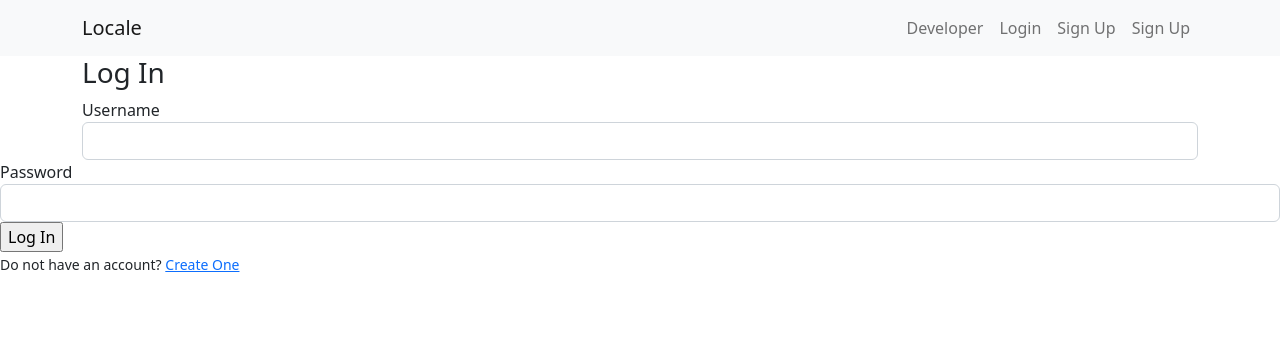
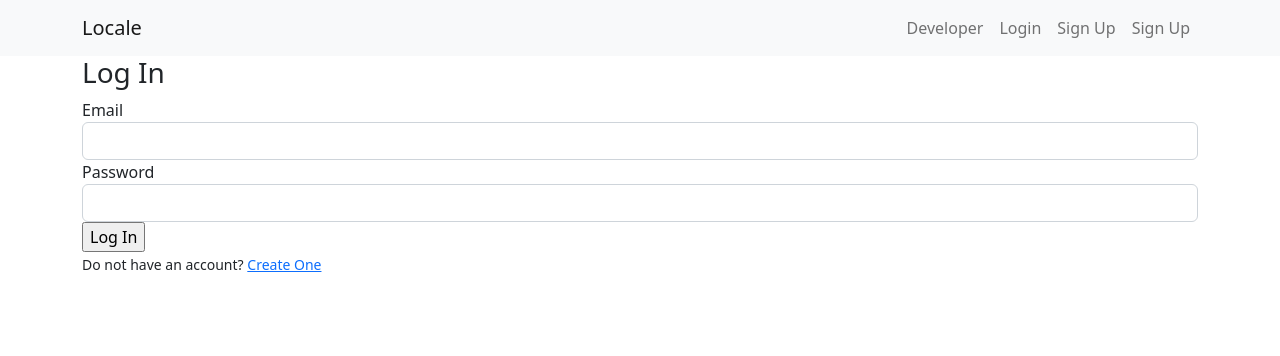
Before and after one commit to TechyStarr/Locale-API, a Flask app: page /login in a window 1280 px wide. Shown: the top 356 px of the page. Run offline with Flask 3, Linux system fonts and the light colour scheme.

Commit message:
fixed auth error

```diff
--- a/website/models/users.py
+++ b/website/models/users.py
@@ -6,7 +6,7 @@ from website.utils.utils import db
 class User(db.Model, UserMixin):
     __tablename__ = 'users'
     id = db.Column(db.Integer(), primary_key=True)
-    username = db.Column(db.String(45), nullable=False, unique=True)
+    username = db.Column(db.String(45), nullable=False)
     email = db.Column(db.String(50), nullable=False, unique=True)
     password_hash = db.Column(db.Text(), nullable=False)
     is_staff = db.Column(db.Boolean(), default=False)
--- a/website/templates/login.html
+++ b/website/templates/login.html
@@ -5,9 +5,8 @@
 		<h3>Log In</h3>
 	</div>
 	<div class="form-group">
-    <label for="username">Username</label>
-    <input type="text" name="username" class="form-control"/>
-  </div>
+		<label for="email">Email</label>
+		<input type="text" name="email" class="form-control"/>
 	</div>
 	<div class="form-group">
 		<label for="password">Password</label>
--- a/website/templates/register.html
+++ b/website/templates/register.html
@@ -18,7 +18,7 @@
   </div>
   <div class="form-group">
     <label for="Confirm Password">Confirm Password</label>
-    <input type="password" name="confirm" class="form-control"/>
+    <input type="password" name="confirm_password" class="form-control"/>
   </div>
   <div class="form-group">
     <input type="submit" value="Sign Up" class="button"/>
--- a/website/webviews/users.py
+++ b/website/webviews/users.py
@@ -43,14 +43,14 @@ def register():
 		email_exists = User.query.filter_by(email=email).first()
 		if email_exists:
 			flash('This mail already exists!', category='error')
-		elif password != confirm_password:
-			flash('Password does not match.', category='error')
+		# elif password != confirm_password:
+		# 	flash('Password does not match.', category='error')
 		elif len(password) < 8:
 			flash('Password is too short.', category='error')
 		elif len(email) < 5:
 			flash('Invalid email.', category='error')
 		else:
-			new_user = User(username = username, email = email, password_hash = password_hash, confirm_password = confirm_password)
+			new_user = User(username = username, email = email, password_hash = password_hash)
 			db.session.add(new_user)
 			db.session.commit()
 			flash('Your account has been created!')
```
Lines whose indentation alone changed are shown as unchanged.
